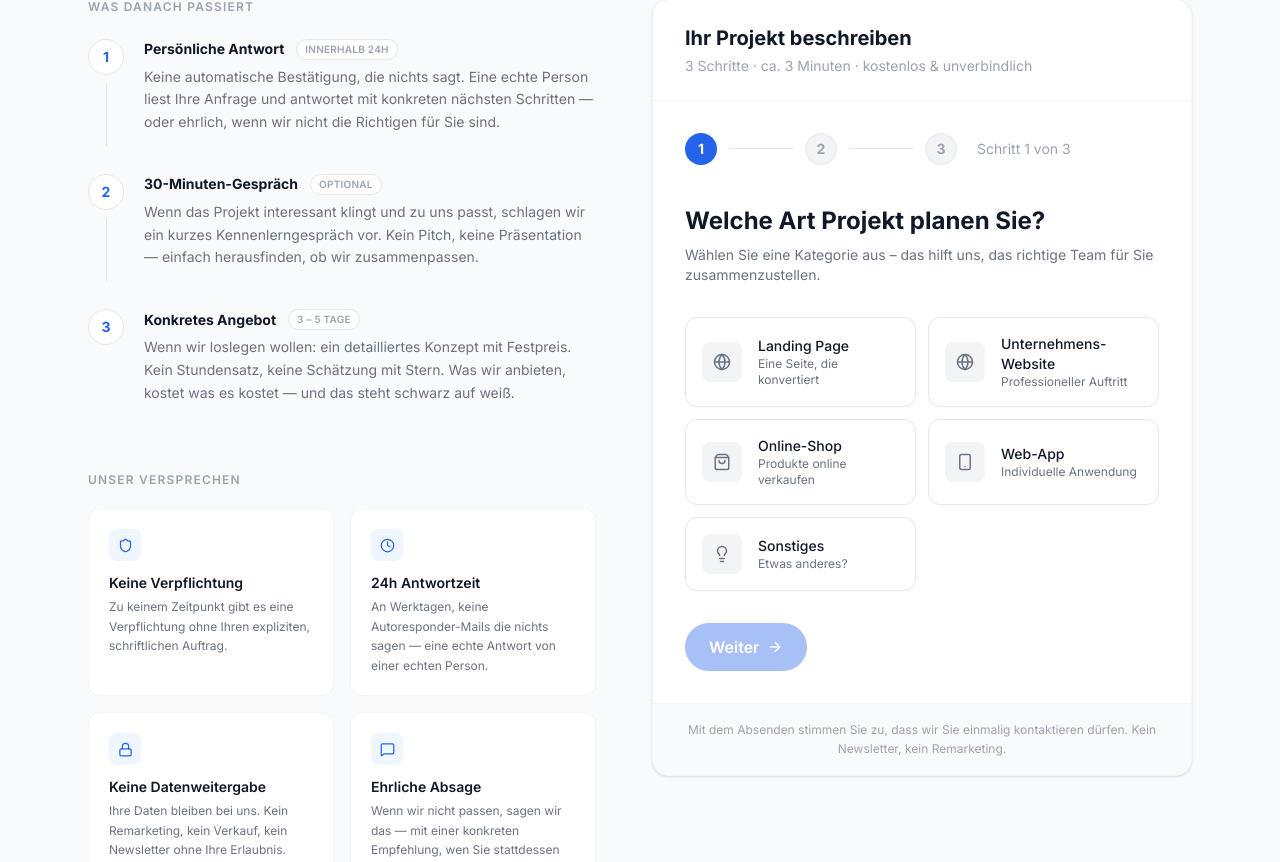
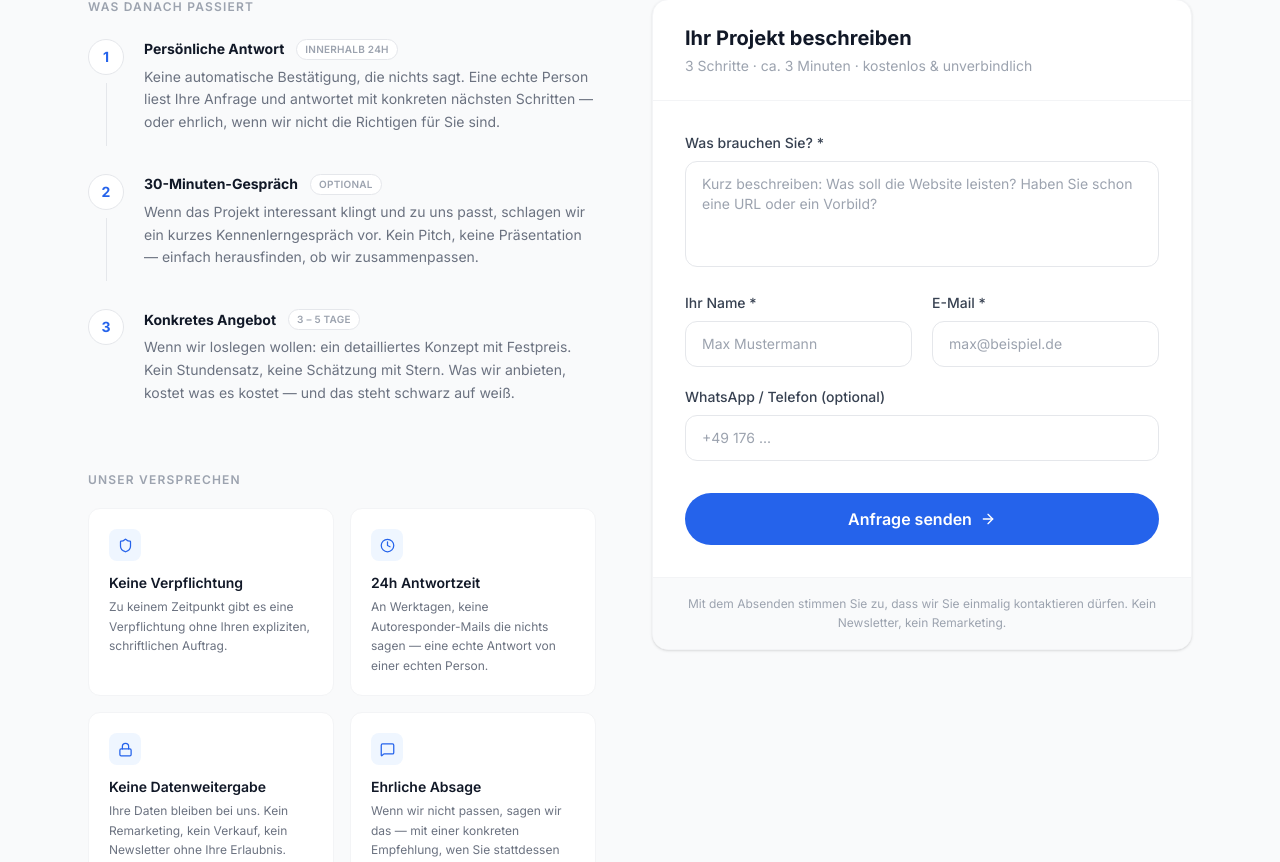
Before and after one commit to chjungdus/Neue-Website, a Next.js app: page /anfrage in a window 1280 px wide. Shown: the part 638-1500 px from the top of the page. Built offline with nearby package versions, Linux system fonts and the light colour scheme.

Commit message:
feat: simplify inquiry wizard from 3 steps to single-step form

```diff
--- a/src/components/forms/inquiry-wizard.tsx
+++ b/src/components/forms/inquiry-wizard.tsx
@@ -5,68 +5,35 @@ import { useSearchParams } from "next/navigation"
 import { useForm } from "react-hook-form"
 import { z } from "zod"
 import { zodResolver } from "@hookform/resolvers/zod"
-import { ArrowRight, ArrowLeft, CheckCircle2, AlertCircle, Globe, ShoppingBag, Smartphone, Lightbulb } from "lucide-react"
+import { ArrowRight, CheckCircle2, AlertCircle } from "lucide-react"
 
-const projectTypes = [
-  { value: "landing_page", label: "Landing Page", icon: Globe, desc: "Eine Seite, die konvertiert" },
-  { value: "website", label: "Unternehmens-Website", icon: Globe, desc: "Professioneller Auftritt" },
-  { value: "ecommerce", label: "Online-Shop", icon: ShoppingBag, desc: "Produkte online verkaufen" },
-  { value: "webapp", label: "Web-App", icon: Smartphone, desc: "Individuelle Anwendung" },
-  { value: "sonstiges", label: "Sonstiges", icon: Lightbulb, desc: "Etwas anderes?" },
-]
-
-const budgets = [
-  { value: "unter_2000", label: "Unter 2.000 €" },
-  { value: "2000_5000", label: "2.000 – 5.000 €" },
-  { value: "5000_10000", label: "5.000 – 10.000 €" },
-  { value: "ueber_10000", label: "Über 10.000 €" },
-]
-
-const timelines = [
-  { value: "so_schnell_wie_moeglich", label: "So schnell wie möglich" },
-  { value: "1_monat", label: "Innerhalb 1 Monat" },
-  { value: "2_3_monate", label: "2 – 3 Monate" },
-  { value: "kein_druck", label: "Kein Zeitdruck" },
-]
-
-const step3Schema = z.object({
-  description: z.string().min(20, "Bitte beschreiben Sie Ihr Projekt (mind. 20 Zeichen)"),
+const schema = z.object({
+  description: z.string().min(10, "Bitte beschreiben Sie Ihr Projekt kurz (mind. 10 Zeichen)"),
   name: z.string().min(2, "Mindestens 2 Zeichen"),
   email: z.string().email("Ungültige E-Mail-Adresse"),
   phone: z.string().optional(),
 })
 
-type Step3Data = z.infer<typeof step3Schema>
+type FormData = z.infer<typeof schema>
 
 export default function InquiryWizard() {
   const searchParams = useSearchParams()
   const initialPackage = searchParams.get("paket")
-
-  const [step, setStep] = useState(1)
-  const [projectType, setProjectType] = useState("")
-  const [budget, setBudget] = useState("")
-  const [timeline, setTimeline] = useState("")
   const [status, setStatus] = useState<"idle" | "loading" | "success" | "error">("idle")
 
   const {
     register,
     handleSubmit,
     formState: { errors },
-  } = useForm<Step3Data>({ resolver: zodResolver(step3Schema) })
+  } = useForm<FormData>({ resolver: zodResolver(schema) })
 
-  const onSubmit = async (data: Step3Data) => {
+  const onSubmit = async (data: FormData) => {
     setStatus("loading")
     try {
       const res = await fetch("/api/anfrage", {
         method: "POST",
         headers: { "Content-Type": "application/json" },
-        body: JSON.stringify({
-          project_type: projectType,
-          budget,
-          timeline,
-          ...data,
-          package: initialPackage,
-        }),
+        body: JSON.stringify({ ...data, package: initialPackage }),
       })
       if (!res.ok) throw new Error()
       setStatus("success")
@@ -81,154 +48,28 @@ export default function InquiryWizard() {
         <CheckCircle2 size={64} className="text-[#10b981] mx-auto mb-6" />
         <h3 className="text-[#111827] font-bold text-2xl mb-3">Anfrage eingegangen!</h3>
         <p className="text-[#6b7280] text-lg max-w-md mx-auto">
-          Vielen Dank! Wir melden uns innerhalb von 24 Stunden mit einem persönlichen Angebot.
+          Vielen Dank! Wir melden uns innerhalb von 24 Stunden persönlich bei Ihnen.
         </p>
       </div>
     )
   }
 
   return (
-    <div>
-      <div className="flex items-center gap-3 mb-10">
-        {[1, 2, 3].map((s) => (
-          <div key={s} className="flex items-center gap-3">
-            <div
-              className={`w-8 h-8 rounded-full flex items-center justify-center text-sm font-bold transition-all ${
-                s === step
-                  ? "bg-[#2563eb] text-white"
-                  : s < step
-                  ? "bg-[#dcfce7] text-[#10b981] border border-[#10b981]/30"
-                  : "bg-gray-100 text-[#9ca3af] border border-gray-200"
-              }`}
-            >
-              {s < step ? "✓" : s}
-            </div>
-            {s < 3 && (
-              <div
-                className={`h-px flex-1 w-16 transition-all ${s < step ? "bg-[#10b981]/30" : "bg-gray-200"}`}
-              />
-            )}
-          </div>
-        ))}
-        <span className="text-[#9ca3af] text-sm ml-2">Schritt {step} von 3</span>
-      </div>
-
-      {step === 1 && (
-        <div>
-          <h2 className="text-[#111827] font-bold text-2xl mb-2">Welche Art Projekt planen Sie?</h2>
-          <p className="text-[#6b7280] text-sm mb-8">Wählen Sie eine Kategorie aus – das hilft uns, das richtige Team für Sie zusammenzustellen.</p>
-          <div className="grid grid-cols-1 sm:grid-cols-2 gap-3 mb-8">
-            {projectTypes.map((type) => {
-              const Icon = type.icon
-              return (
-                <button
-                  key={type.value}
-                  onClick={() => setProjectType(type.value)}
-                  className={`flex items-center gap-4 p-4 rounded-xl border text-left transition-all ${
-                    projectType === type.value
-                      ? "border-[#2563eb]/60 bg-[#eff6ff]"
-                      : "border-gray-200 bg-white hover:border-gray-300"
-                  }`}
-                >
-                  <div className={`w-10 h-10 rounded-lg flex items-center justify-center flex-shrink-0 ${
-                    projectType === type.value ? "bg-[#2563eb]/15" : "bg-gray-100"
-                  }`}>
-                    <Icon size={18} className={projectType === type.value ? "text-[#2563eb]" : "text-[#6b7280]"} />
-                  </div>
-                  <div>
-                    <p className="text-[#111827] font-medium text-sm">{type.label}</p>
-                    <p className="text-[#6b7280] text-xs">{type.desc}</p>
-                  </div>
-                </button>
-              )
-            })}
-          </div>
-          <button
-            onClick={() => setStep(2)}
-            disabled={!projectType}
-            className="bg-[#2563eb] hover:bg-[#1d4ed8] text-white font-semibold px-6 py-3 rounded-full transition-colors disabled:opacity-40 flex items-center gap-2"
-          >
-            Weiter <ArrowRight size={16} />
-          </button>
-        </div>
-      )}
-
-      {step === 2 && (
-        <div>
-          <h2 className="text-[#111827] font-bold text-2xl mb-2">Budget & Zeitrahmen</h2>
-          <p className="text-[#6b7280] text-sm mb-8">Damit wir das passende Angebot erstellen können.</p>
-
-          <div className="mb-8">
-            <p className="text-[#374151] font-medium text-sm mb-4">Geplantes Budget</p>
-            <div className="grid grid-cols-2 gap-3">
-              {budgets.map((b) => (
-                <button
-                  key={b.value}
-                  onClick={() => setBudget(b.value)}
-                  className={`p-3 rounded-xl border text-sm font-medium transition-all ${
-                    budget === b.value
-                      ? "border-[#2563eb]/60 bg-[#eff6ff] text-[#2563eb]"
-                      : "border-gray-200 bg-white text-[#374151] hover:border-gray-300"
-                  }`}
-                >
-                  {b.label}
-                </button>
-              ))}
-            </div>
-          </div>
-
-          <div className="mb-8">
-            <p className="text-[#374151] font-medium text-sm mb-4">Gewünschter Zeitrahmen</p>
-            <div className="grid grid-cols-2 gap-3">
-              {timelines.map((t) => (
-                <button
-                  key={t.value}
-                  onClick={() => setTimeline(t.value)}
-                  className={`p-3 rounded-xl border text-sm font-medium transition-all ${
-                    timeline === t.value
-                      ? "border-[#2563eb]/60 bg-[#eff6ff] text-[#2563eb]"
-                      : "border-gray-200 bg-white text-[#374151] hover:border-gray-300"
-                  }`}
-                >
-                  {t.label}
-                </button>
-              ))}
-            </div>
-          </div>
-
-          <div className="flex items-center gap-4">
-            <button
-              onClick={() => setStep(1)}
-              className="flex items-center gap-2 text-[#6b7280] hover:text-[#111827] transition-colors font-medium px-4 py-3"
-            >
-              <ArrowLeft size={16} /> Zurück
-            </button>
-            <button
-              onClick={() => setStep(3)}
-              disabled={!budget || !timeline}
-              className="bg-[#2563eb] hover:bg-[#1d4ed8] text-white font-semibold px-6 py-3 rounded-full transition-colors disabled:opacity-40 flex items-center gap-2"
-            >
-              Weiter <ArrowRight size={16} />
-            </button>
-          </div>
-        </div>
-      )}
-
-      {step === 3 && (
     <form onSubmit={handleSubmit(onSubmit)}>
-          <h2 className="text-[#111827] font-bold text-2xl mb-2">Fast geschafft!</h2>
-          <p className="text-[#6b7280] text-sm mb-8">Beschreiben Sie Ihr Projekt kurz und hinterlassen Sie Ihre Kontaktdaten.</p>
-
       <div className="flex flex-col gap-5 mb-8">
         <div>
-              <label className="text-[#374151] text-sm font-medium block mb-2">Projektbeschreibung *</label>
+          <label className="text-[#374151] text-sm font-medium block mb-2">
+            Was brauchen Sie? *
+          </label>
           <textarea
             {...register("description")}
             rows={4}
-                placeholder="Was soll die Website leisten? Welche Ziele haben Sie? Gibt es besondere Anforderungen?"
+            placeholder="Kurz beschreiben: Was soll die Website leisten? Haben Sie schon eine URL oder ein Vorbild?"
             className="w-full bg-white border border-gray-200 rounded-xl px-4 py-3 text-[#111827] placeholder:text-[#9ca3af] focus:outline-none focus:border-[#2563eb]/60 focus:ring-1 focus:ring-[#2563eb]/20 transition-colors text-sm resize-none"
           />
-              {errors.description && <p className="text-red-500 text-xs mt-1">{errors.description.message}</p>}
+          {errors.description && (
+            <p className="text-red-500 text-xs mt-1">{errors.description.message}</p>
+          )}
         </div>
 
         <div className="grid grid-cols-1 sm:grid-cols-2 gap-5">
@@ -239,7 +80,9 @@ export default function InquiryWizard() {
               placeholder="Max Mustermann"
               className="w-full bg-white border border-gray-200 rounded-xl px-4 py-3 text-[#111827] placeholder:text-[#9ca3af] focus:outline-none focus:border-[#2563eb]/60 focus:ring-1 focus:ring-[#2563eb]/20 transition-colors text-sm"
             />
-                {errors.name && <p className="text-red-500 text-xs mt-1">{errors.name.message}</p>}
+            {errors.name && (
+              <p className="text-red-500 text-xs mt-1">{errors.name.message}</p>
+            )}
           </div>
           <div>
             <label className="text-[#374151] text-sm font-medium block mb-2">E-Mail *</label>
@@ -249,16 +92,20 @@ export default function InquiryWizard() {
               placeholder="max@beispiel.de"
               className="w-full bg-white border border-gray-200 rounded-xl px-4 py-3 text-[#111827] placeholder:text-[#9ca3af] focus:outline-none focus:border-[#2563eb]/60 focus:ring-1 focus:ring-[#2563eb]/20 transition-colors text-sm"
             />
-                {errors.email && <p className="text-red-500 text-xs mt-1">{errors.email.message}</p>}
+            {errors.email && (
+              <p className="text-red-500 text-xs mt-1">{errors.email.message}</p>
+            )}
           </div>
         </div>
 
         <div>
-              <label className="text-[#374151] text-sm font-medium block mb-2">Telefon (optional)</label>
+          <label className="text-[#374151] text-sm font-medium block mb-2">
+            WhatsApp / Telefon (optional)
+          </label>
           <input
             {...register("phone")}
             type="tel"
-                placeholder="+49 89 ..."
+            placeholder="+49 176 ..."
             className="w-full bg-white border border-gray-200 rounded-xl px-4 py-3 text-[#111827] placeholder:text-[#9ca3af] focus:outline-none focus:border-[#2563eb]/60 focus:ring-1 focus:ring-[#2563eb]/20 transition-colors text-sm"
           />
         </div>
@@ -271,18 +118,10 @@ export default function InquiryWizard() {
         </div>
       )}
 
-          <div className="flex items-center gap-4">
-            <button
-              type="button"
-              onClick={() => setStep(2)}
-              className="flex items-center gap-2 text-[#6b7280] hover:text-[#111827] transition-colors font-medium px-4 py-3"
-            >
-              <ArrowLeft size={16} /> Zurück
-            </button>
       <button
         type="submit"
         disabled={status === "loading"}
-              className="bg-[#2563eb] hover:bg-[#1d4ed8] text-white font-semibold px-6 py-3 rounded-full transition-colors disabled:opacity-60 flex items-center gap-2"
+        className="w-full bg-[#2563eb] hover:bg-[#1d4ed8] text-white font-semibold px-6 py-3.5 rounded-full transition-colors disabled:opacity-60 flex items-center justify-center gap-2"
       >
         {status === "loading" ? (
           <span className="w-4 h-4 border-2 border-white/30 border-t-white rounded-full animate-spin" />
@@ -290,9 +129,6 @@ export default function InquiryWizard() {
           <>Anfrage senden <ArrowRight size={16} /></>
         )}
       </button>
-          </div>
     </form>
-      )}
-    </div>
   )
 }
```
Lines whose indentation alone changed are shown as unchanged.
